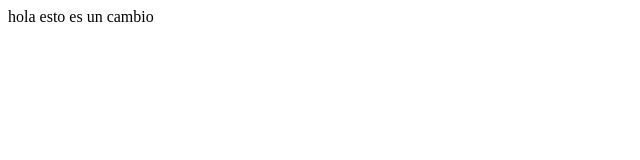
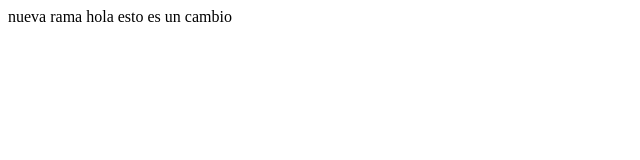
Before and after one commit to Edder06/probar-merge, a plain HTML site: page index.html in a window 1280 px wide. Shown: the whole page, without its empty margins (0-640 px from the left). Drawn offline with Linux system fonts and the light colour scheme.

Commit message:
subir rama

```diff
--- a/index.html
+++ b/index.html
@@ -8,6 +8,7 @@
 </head>
 <body>
     <div>
+    nueva rama
     hola
       esto es un cambio
     </div>
```
